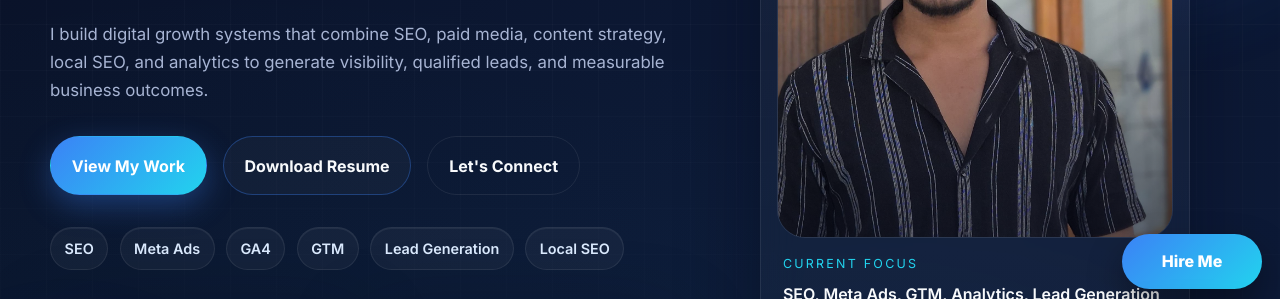
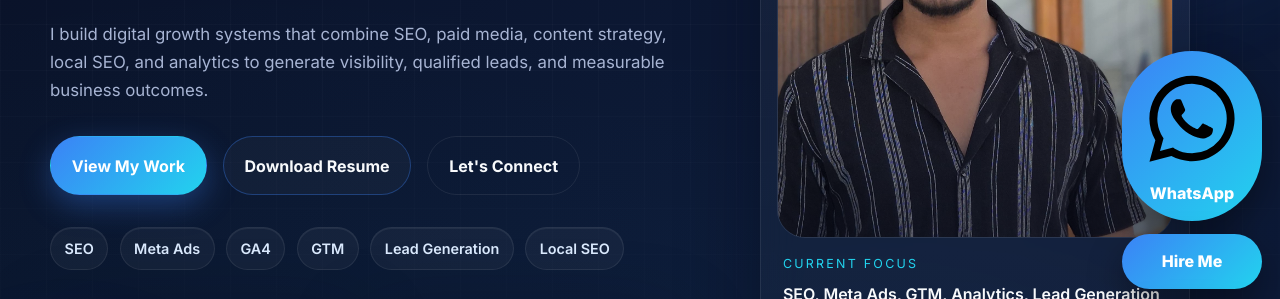
Before and after one commit to pranaysheelam7/pranay-portfolio, a plain HTML site: page index.html in a window 1280 px wide. Shown: the part 423-722 px from the top of the page. Drawn offline with Linux system fonts and the light colour scheme.

Commit message:
Added floating WhatsApp button

```diff
--- a/index.html
+++ b/index.html
@@ -721,6 +721,19 @@
 
 
   <div class="floating-cta">
+    <a
+      href="https://wa.me/919912431148?text=Hi%20Pranay%2C%20I%20visited%20your%20portfolio%20and%20would%20like%20to%20connect."
+      class="floating-cta__btn whatsapp"
+      target="_blank"
+      rel="noopener noreferrer"
+      aria-label="Chat with Pranay on WhatsApp"
+      title="Chat with me on WhatsApp"
+    >
+      <svg viewBox="0 0 32 32" aria-hidden="true" focusable="false">
+        <path d="M16.02 3.2A12.65 12.65 0 0 0 5.14 22.3L3.4 28.65l6.5-1.7A12.65 12.65 0 1 0 16.02 3.2Zm0 22.95a10.3 10.3 0 0 1-5.25-1.44l-.38-.23-3.86 1.01 1.03-3.76-.25-.39a10.28 10.28 0 1 1 8.71 4.81Zm5.65-7.7c-.31-.16-1.82-.9-2.1-1-.28-.1-.49-.16-.7.16-.2.31-.8 1-1 1.2-.18.2-.36.23-.67.08-.31-.16-1.3-.48-2.48-1.52-.92-.82-1.54-1.83-1.72-2.14-.18-.31-.02-.48.14-.64.14-.14.31-.36.46-.54.15-.18.2-.31.31-.52.1-.2.05-.39-.03-.54-.08-.16-.7-1.68-.96-2.3-.25-.6-.51-.52-.7-.53h-.6c-.2 0-.54.08-.82.39-.28.31-1.08 1.05-1.08 2.57s1.1 2.98 1.25 3.18c.15.2 2.17 3.31 5.26 4.64.73.32 1.3.51 1.74.65.73.23 1.4.2 1.93.12.59-.09 1.82-.74 2.08-1.46.26-.72.26-1.34.18-1.47-.08-.13-.28-.2-.59-.36Z"/>
+      </svg>
+      <span>WhatsApp</span>
+    </a>
     <a href="mailto:pranaysheelam7@gmail.com" class="floating-cta__btn">Hire Me</a>
     <a href="assets/resume/pranay-resume.pdf" target="_blank" class="floating-cta__btn secondary">Resume</a>
   </div>
```
